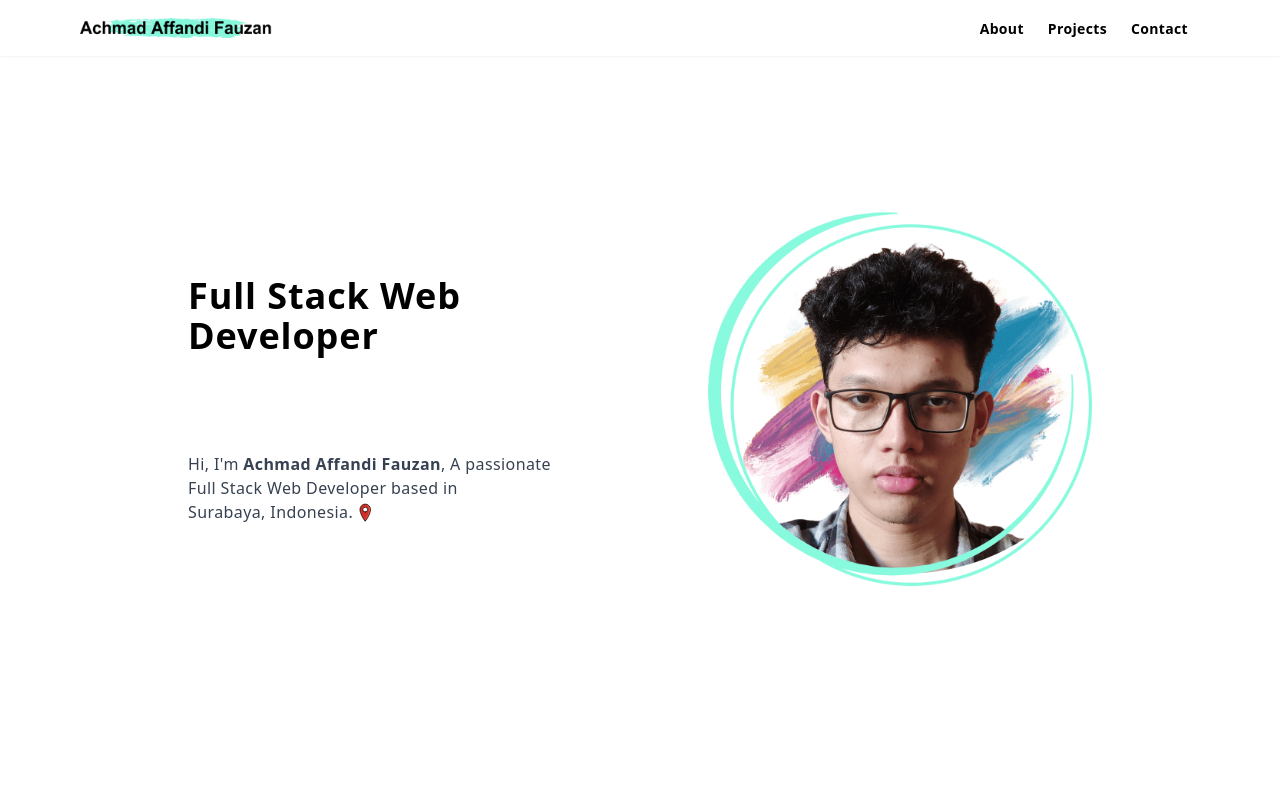
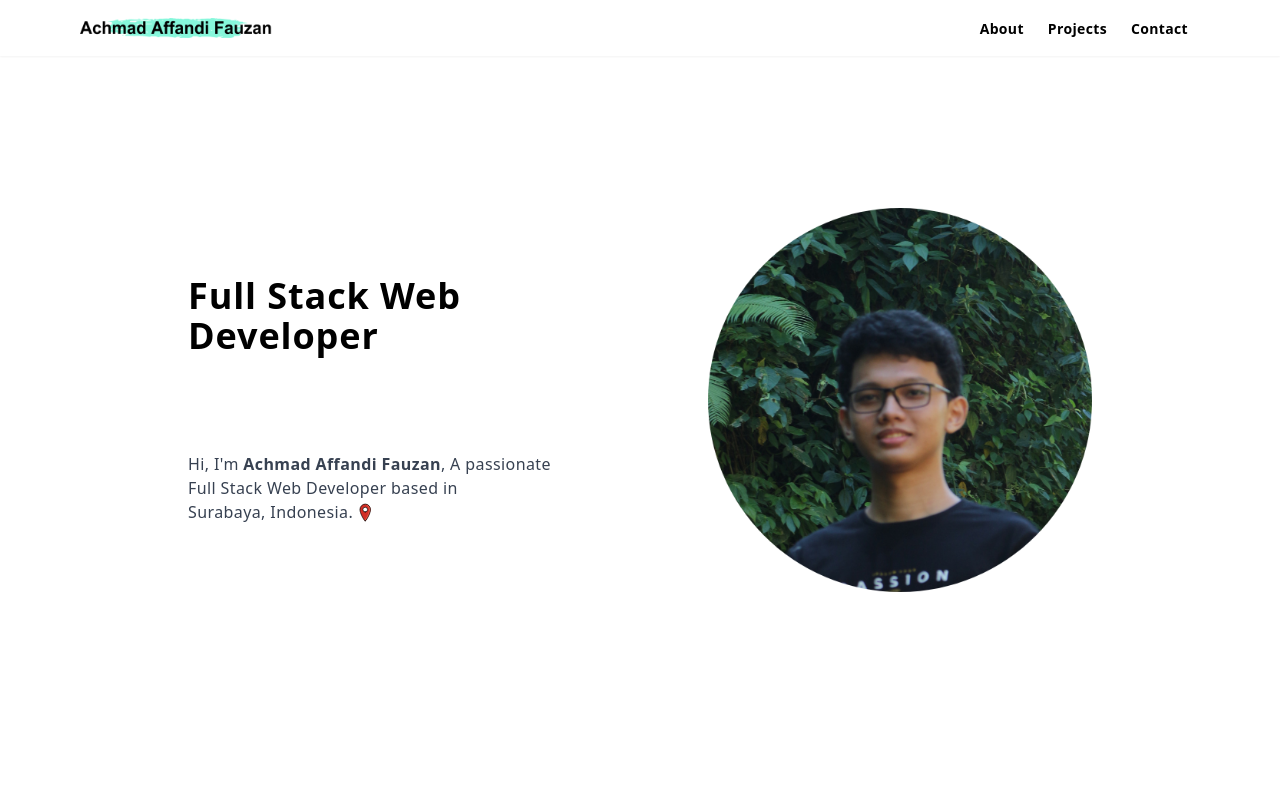
Before and after one commit to achmadaffandifauzan/portofolio, a React (Create React App) app: page / in a window 1280 px wide. Shown: the top 800 px of the page. Built offline with nearby package versions, Linux system fonts and the light colour scheme.

Commit message:
update photo again

```diff
--- a/src/Home.js
+++ b/src/Home.js
@@ -22,7 +22,7 @@ const Home = () => {
           </div>
         </div>
         <div className="flex-initial w-80 sm:w-96 self-center">
-          <img src="foto_framed_sketch.png" alt="" />
+          <img src="foto_hijau_circle.png" alt="" />
         </div>
       </div>
     </div>
```
Also changed, not shown: public/foto_hijau_circle.png (added).
